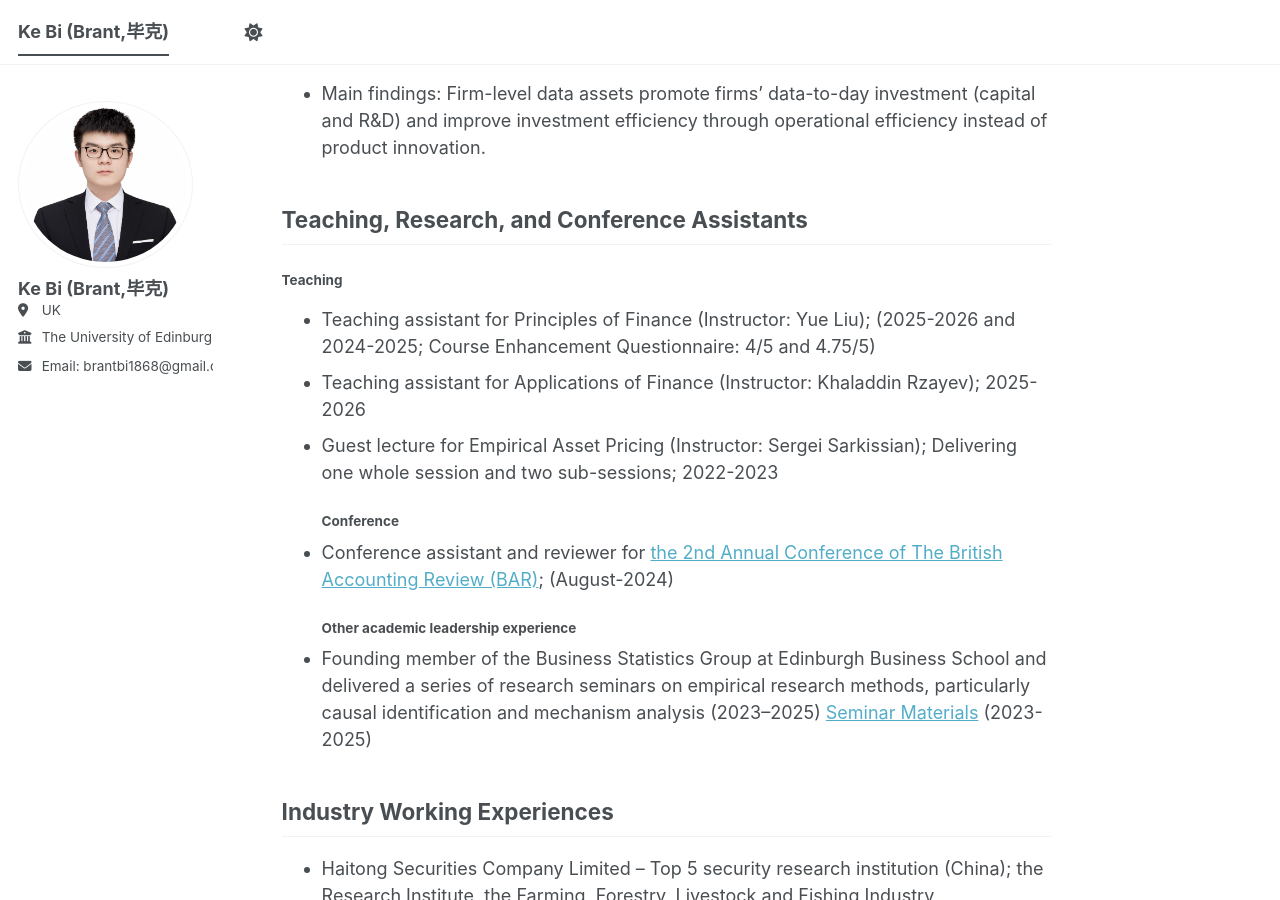
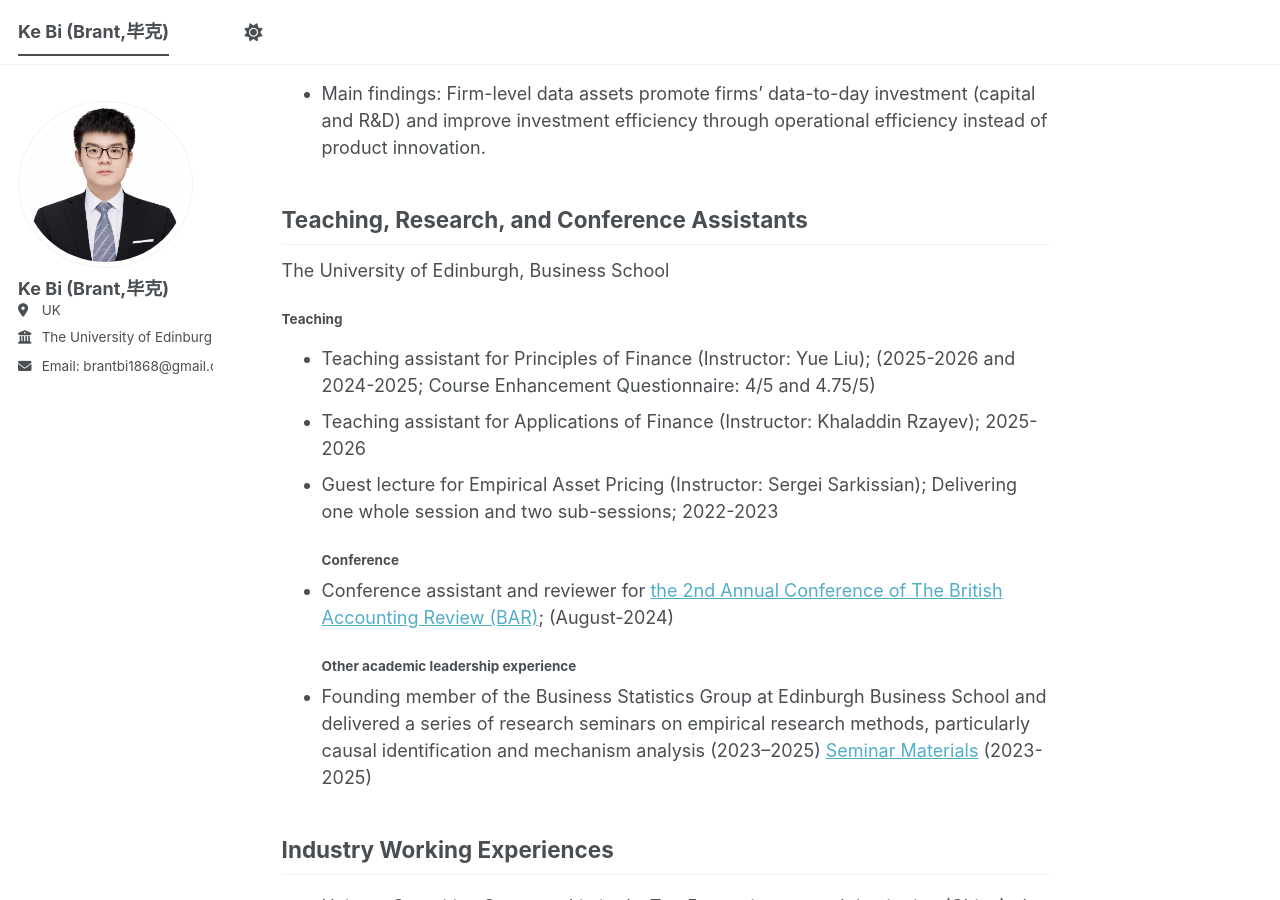
Before and after one commit to brant1868/brant1868.github.io, a Jekyll site: the page built from _pages/about.md, in a window 1280 px wide and 900 px high, scrolled down 1296 px. Built offline with Jekyll 4.4.1, drawn with Linux system fonts in a browser that asks for light colours; a script bundle is joined from its source files by our own code; library files that are not in the unit come from our copies.

Commit message:
Update about.md

```diff
--- a/_pages/about.md
+++ b/_pages/about.md
@@ -42,6 +42,7 @@ Working Papers
 Teaching, Research, and Conference Assistants
 ------
 <!-- The University of Edinburgh, Business School -->
+The University of Edinburgh, Business School
 #### Teaching
 - Teaching assistant for Principles of Finance (Instructor: Yue Liu); (2025-2026 and 2024-2025; Course Enhancement Questionnaire: 4/5 and 4.75/5)
 - Teaching assistant for Applications of Finance (Instructor: Khaladdin Rzayev); 2025-2026
```
